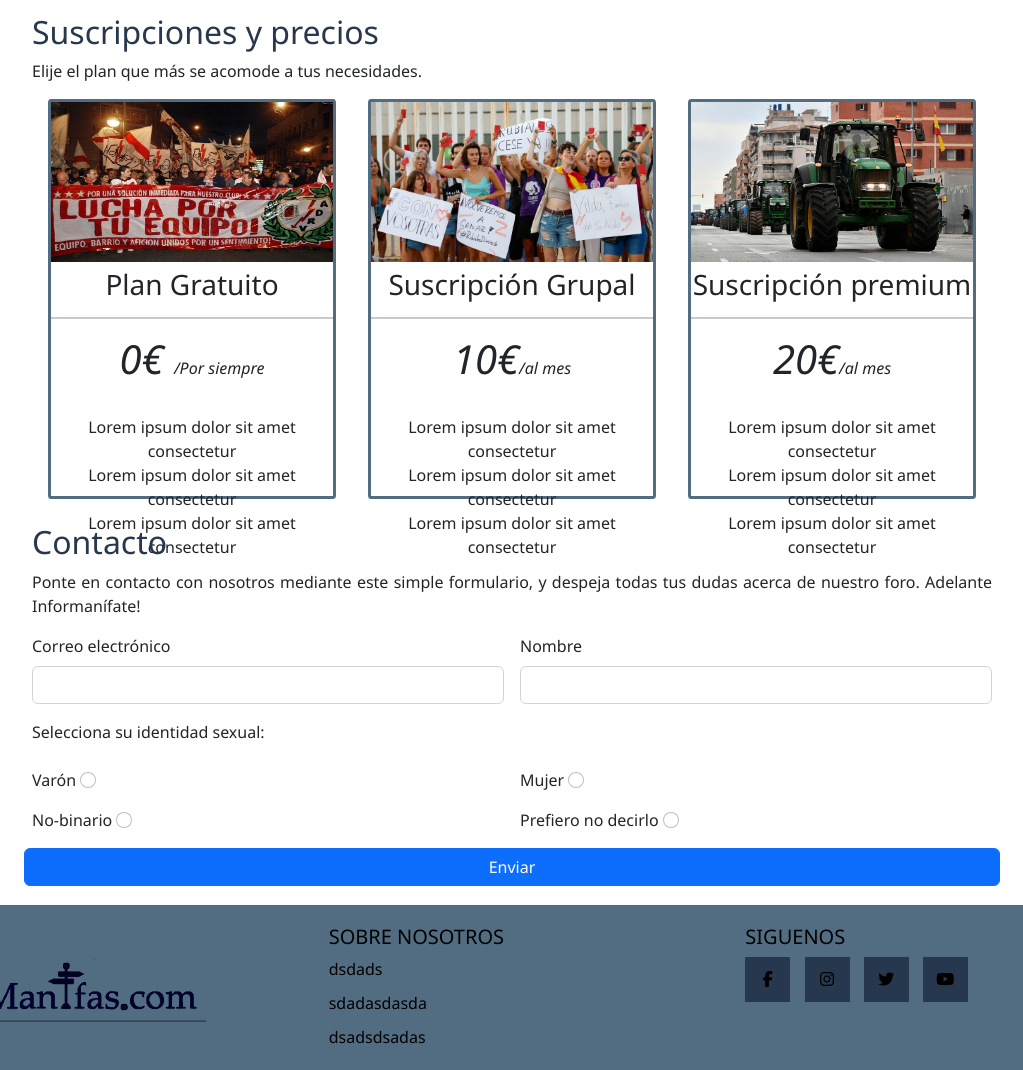
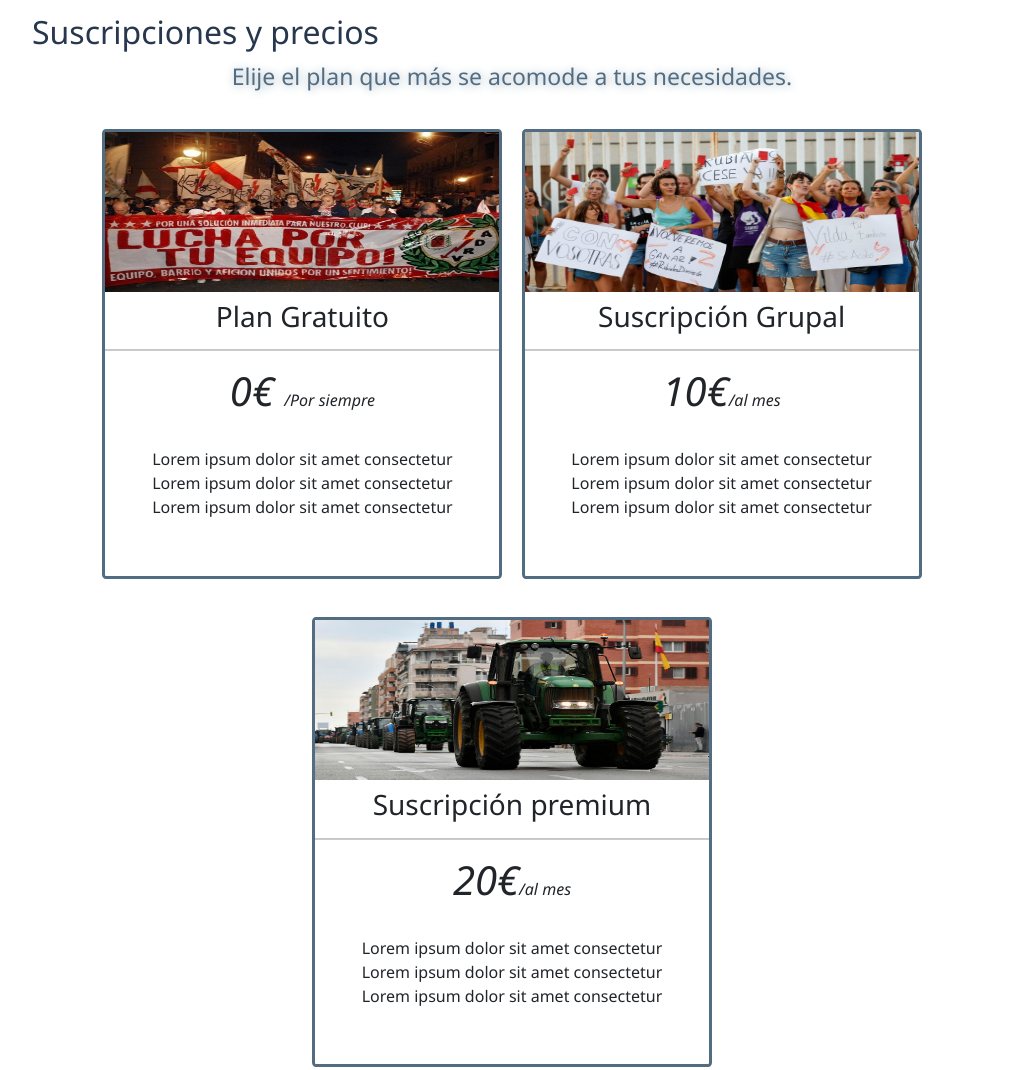
Before and after one commit to AimarGende/ManifasRepository, a plain HTML site: page Front/index.html in a window 1280 px wide. Shown: the part 1148-2218 px from the top of the page, without its empty margins (128-1151 px from the left). Drawn offline with nearby package versions, Linux system fonts and the light colour scheme.

Commit message:
Cambios en idex.html

```diff
--- a/Front/index.html
+++ b/Front/index.html
@@ -21,8 +21,8 @@
 
         <!-- Quienes somos -->
 
-        <h2 id="titulo">¿Quiénes somos?</h2>
-        <p id="info">Somos una plataforma comprometida con la neutralidad informativa en medio del tumulto de las
+        <h2 class="titulo">¿Quiénes somos?</h2>
+        <p class="info">Somos una plataforma comprometida con la neutralidad informativa en medio del tumulto de las
             manifestaciones. Nuestra misión es proporcionar un oasis de objetividad en un panorama inundado de opiniones
             y emociones. Nos dedicamos a ofrecer información imparcial y precisa sobre las manifestaciones, sin
             influencias políticas ni sesgos. Nuestra presentación clara y concisa brinda detalles sobre la ubicación,
@@ -39,8 +39,9 @@
 
         <!-- Como funciona -->
 
-        <h2 id="titulo">¿Cómo funcionamos?</h2>
-        <p id="info">Nuestra página opera con un enfoque intuitivo y accesible. Para empezar, simplemente regístrate e
+        <h2 class="titulo">¿Cómo funcionamos?</h2>
+        <p class="info">Nuestra página opera con un enfoque intuitivo y accesible. Para empezar, simplemente regístrate
+            e
             inicia sesión para acceder a todas nuestras funciones. Una vez dentro, te darás cuenta de que la navegación
             es sencilla y directa. Serás recibido por un mapa interactivo que muestra claramente las próximas
             manifestaciones mediante marcadores geolocalizados. Al hacer clic en cada marcador, se desplegará una
@@ -50,8 +51,8 @@
 
         <!-- Suscripciones -->
 
-        <h2 id="titulo">Suscripciones y precios</h2>
-        <p id="info">Elije el plan que más se acomode a tus necesidades.</p>
+        <h2 class="titulo">Suscripciones y precios</h2>
+        <p id="subscription-title">Elije el plan que más se acomode a tus necesidades.</p>
 
         <!-- Cards de suscripciones -->
         <div id="containerCards">
@@ -91,16 +92,17 @@
 
         <!-- Contacto -->
 
-        <h2 id="titulo">Contacto</h2>
-        <p id="info">Ponte en contacto con nosotros mediante este simple formulario, y despeja todas tus dudas acerca de
+        <h2 class="titulo">Contacto</h2>
+        <p class="info">Ponte en contacto con nosotros mediante este simple formulario, y despeja todas tus dudas acerca
+            de
             nuestro foro. Adelante Informanífate!</p>
 
         <form id="contacto" class="row g-3">
-            <div class="col-md-6">
+            <div class="col-md-12">
                 <label for="exampleInputEmail1" class="form-label">Correo electrónico</label>
                 <input type="email" class="form-control" id="exampleInputEmail1" aria-describedby="emailHelp">
             </div>
-            <div class="col-md-6">
+            <div class="col-md-12">
                 <label for="exampleInputPassword1" class="form-label">Nombre</label>
                 <input type="password" class="form-control" id="exampleInputPassword1">
             </div>
@@ -123,6 +125,9 @@
                 <label class="form-check-label">Prefiero no decirlo</label>
                 <input type="radio" class="form-check-input" name="opcion" id="opcion4">
             </div>
+            <div class="col-md-12">
+                <label class="form-check-label">Mensaje</label>
+                <textarea class="form-control" id="contact-message" rows="3"></textarea>            </div>
 
             <button type="submit" class="btn btn-primary">Enviar</button>
         </form>
--- a/Front/styles/style.css
+++ b/Front/styles/style.css
@@ -58,67 +58,82 @@ header {
     box-shadow: 0 0 0 0 black;
 }
 
-a{
+a {
     text-decoration: none;
 }
 
 /* Main */
-#main{
+#main {
     text-align: center;
     margin: 0 auto;
     width: 75%;
 }
 
-#banner{
+#banner {
     margin-top: 1%;
     width: 100%;
     height: 60vh;
 }
 
-#titulo{
+.titulo {
     margin-top: 1.5%;
-    text-align:start;
+    text-align: start;
     color: #27374D;
 }
 
-#info{
+.info {
     text-align: justify;
 }
 
-#contacto{
+#subscription-title {
+    text-align: center;
+    font-size: 23px;
+    font-weight: 500;
+    text-shadow: 1px 1px 10px #9DB2BF;
+    color: #526D82;
+}
+
+#contacto {
     text-align: start;
     margin-bottom: 2%;
+    margin:2% 0%;
+    border: 1px solid #526D82;
+    padding: 2%;
+    border-radius: 10px;
 }
 
 /* cards */
-#containerCards{
+#containerCards {
     display: flex;
+    justify-content: center;
+    align-items: center;
+    flex-wrap: wrap;
 }
 
-#card{
+#card {
     margin: auto;
-    margin-bottom: 1% ;
-    width: 30%;
+    margin: 2% 1%;
+    width: 400px;
     border-radius: 1%;
     border: solid #526D82;
-    height: 50vh;
+    height: 450px;
 }
 
-#imgCard{
+#imgCard {
     width: 100%;
     height: 20vh;
 }
 
-#tituloCard{
+#tituloCard {
     margin-top: 2%;
 }
 
-#PrecioPlan{
+#PrecioPlan {
     font-style: italic;
 }
 
-span{
-    font-size:medium;
+span {
+    font-size: medium;
 }
 
 
@@ -201,3 +216,7 @@ span{
         padding: 35px 0px;
     }
 }
+
+#contact-message{
+    height: 200px;
+}
```
